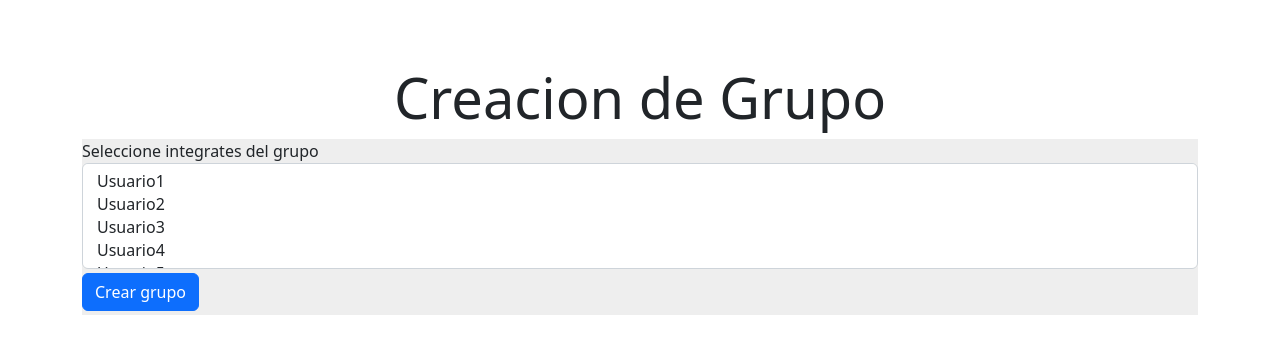
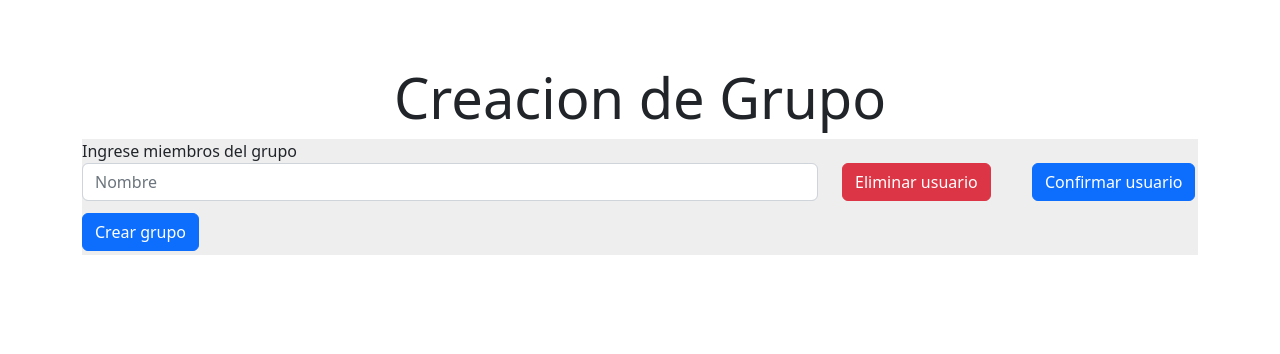
Before and after one commit to Edwin-DEV-py/SocialWeb2, a Django app: page /grupo/ in a window 1280 px wide. Shown: the part 57-411 px from the top of the page. Run offline with Django 4.2, Linux system fonts and the light colour scheme; parts of the project's set-up code (start-up, migrations or seed data) failed here and were passed over; some libraries are stand-ins or nearby versions.

Commit message:
Form grupos prueba

```diff
--- a/Web/templates/grupo.html
+++ b/Web/templates/grupo.html
@@ -7,14 +7,18 @@
 <section style="background-color: #eee;">
     <form>
         <div class="form-group">
-            <label for="exampleFormControlSelect2">Seleccione integrates del grupo</label>
-            <select multiple class="form-control" id="exampleFormControlSelect2">
-                <option>Usuario1</option>
-                <option>Usuario2</option>
-                <option>Usuario3</option>
-                <option>Usuario4</option>
-                <option>Usuario5</option>
-            </select>
+            <label for="formGroupExampleInput">Ingrese miembros del grupo</label>
+            <div class="row">
+                <div class="col-sm-8">
+                    <input type="text" class="form-control" id="formGroupExampleInput" placeholder="Nombre">
+                </div>
+                <div class="col">
+                    <button type="submit" class="btn btn-danger mb-2">Eliminar usuario</button>
+                </div>
+                <div class="col">
+                    <button type="submit" class="btn btn-primary mb-2">Confirmar usuario</button>
+                </div>
+            </div>
         </div>
     </form>
     <div>
```
